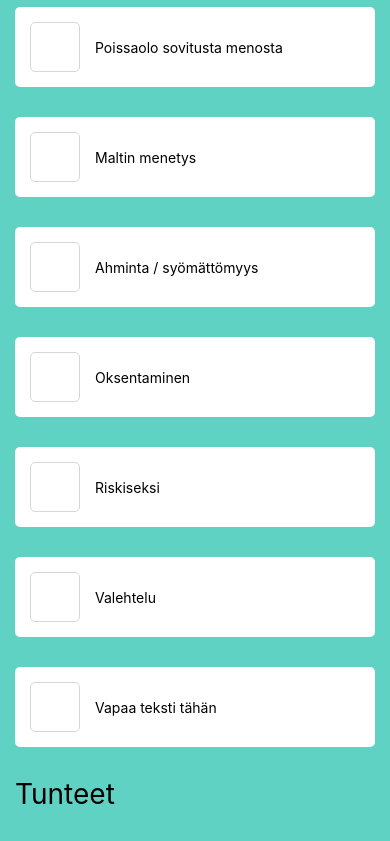
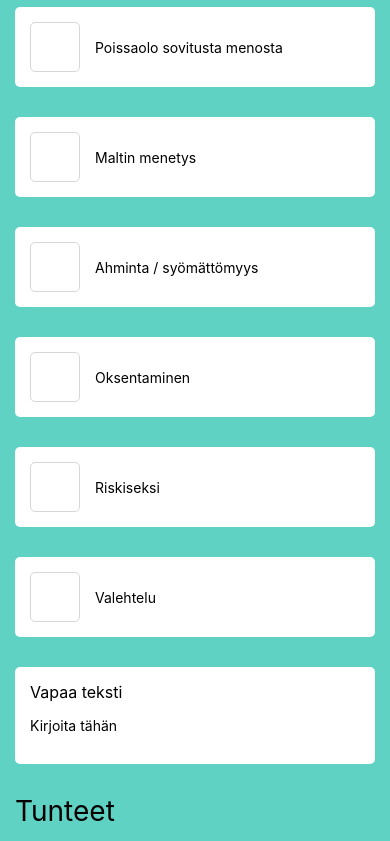
Before and after one commit to GetSomefi/DKT_Viikkokortti2, a React Native app: screen / in a window 390 px wide. Shown: the part 1156-1997 px from the top of the page. Built offline with nearby package versions, Linux system fonts and the light colour scheme.

Commit message:
vapaa teksti

```diff
--- a/App.js
+++ b/App.js
@@ -122,9 +122,9 @@ var options = [
           },
           {
             id:11,
-            type:"selectone",
-            questionSafename:"Vapaa teksti tähän",
-            extraName:"",
+            type:"freetext",
+            questionSafename:"Vapaa teksti",
+            extraName:"Kirjoita tähän",
           }
         ]
       }
@@ -228,12 +228,7 @@ var options = [
             questionSafename:"Asia kerrallaan",
             extraName:"",
           },
-          {
-            id: 6,
-            type: "selectone",
-            questionSafename:"Tee sitä mikä toimii",
-            extraName:"(tehokkuus)",
-          }
+
         ]
       },
       {
--- a/components/DataFragment.js
+++ b/components/DataFragment.js
@@ -8,7 +8,8 @@ import {
   StyleSheet,
   TouchableHighlight,
   Dimensions,
-  Image
+  Image,
+  TextInput,
 } from 'react-native';
 
 var width = Dimensions.get('window').width; //full width
@@ -29,8 +30,10 @@ class Lister extends Component {
       props:this.props.options,
       activeColor:"#8bc586", //green
       inactiveColor:"white",
-      activeColor2:"#f7f7f7", //light gray
+      activeColor2:"#f7f7f7", //lighter gray
       inactiveColor2:"white",
+      activeColor3:"#f1f1f1", //light gray
+      inactiveColor3:"#FFF",
 
       activeIconOpacity:1,
     };
@@ -66,7 +69,41 @@ class Lister extends Component {
         if(itemInner.hasInner){
           itemInner.innerItems.map( (innerItems, i3) => {
             var key = "questionNameInner" + itemInner.innerGroupId + "_" + innerItems.id;
-            //console.log('key ', key );
+	           if(innerItems.type == "freetext"){
+				ret.push(
+				<TouchableHighlight
+					key={key+"_freetext"}
+					onPress={() => this.setState({ isEditing: true })}
+	            >
+		            <View style={{...styles.freeTextParent,
+	                	backgroundColor: this.state.isEditing ? this.state.activeColor3 : this.state.inactiveColor3
+	            	}}>
+					  <Text style={styles.labelHeader}>
+	                	{ this.state.showDebug ? (<Text style={styles.debugTexts}>#{key}#</Text>) : null }
+						{innerItems.questionSafename}
+					  </Text>
+
+					  { this.state.isEditing ?
+					    <TextInput
+					      multiline={true}
+					      value={this.state.txt}
+					      onChangeText={(value) => this.setState({ txt: value })}
+					      autoFocus
+					      onBlur={() => this.setState({ isEditing: false })}
+					    /> :
+					    <Text
+					      style={styles.freeTextEditable}
+					    >
+					      { !this.state.txt ? innerItems.extraName :
+					      	this.state.txt
+					  	  }
+					    </Text>
+					  }
+					</View>
+				</TouchableHighlight>
+				)
+	           }
+	           else{
 	            ret.push(
 	              <TouchableHighlight
 	                onPress={ (evt) => this.onPress(key,evt) }
@@ -99,6 +136,7 @@ class Lister extends Component {
 	                </View>
 	              </TouchableHighlight>
 	            );
+	          }
           });
         }
         else{
@@ -163,43 +201,6 @@ class Lister extends Component {
         }
       });
 
-
-/*
-          if(item.type = "selectone"){
-            console.log('type', item);
-            ret.push(
-              <TouchableHighlight
-                onPress={ (evt) => this.onPress(key,evt) }
-                key={key}>
-                <View style={{...styles.selectableParent,
-                backgroundColor: this.state[key +'-active'] ? this.state.activeColor : this.state.inactiveColor,
-                }}>
-                  <View style={{margin:15}}>
-                    <View style={{...styles.selectableCheckbox,
-                    backgroundColor: this.state[key +'-active'] ? this.state.activeColor2 : this.state.inactiveColor2,
-                    }}>
-                      <Image
-                        style={{
-                          width: 32,
-                          height: 32,
-                          opacity: this.state[key +'-active'] ? this.state.activeIconOpacity : 0,
-                        }}
-                        source={require('../assets/icons/times_320_320.png')}
-                      />
-                    </View>
-                  </View>
-                  <View style={styles.selectableContent}>
-                    <Text>
-                      { this.state.showDebug ? (<Text style={styles.debugTexts}>#{key}#</Text>) : null }
-                      {item.questionSafename}
-                    </Text>
-                  </View>
-                </View>
-              </TouchableHighlight>
-            );
-          }
-*/
-
       var key = "masterView" + item.groupId;
       return(
         <View key={key}>
@@ -241,6 +242,24 @@ const styles = StyleSheet.create({
     padding:padding,
   },
 
+  labelHeader:{
+    fontSize: 16,
+    paddingBottom:padding,
+  },
+
+  freeTextParent: {
+    backgroundColor: '#FFF',
+    borderColor: '#d6d7da',
+    justifyContent:"center",
+    alignItems:"flex-start",
+    margin:padding,
+    padding:padding,
+    borderRadius:borderRadius,
+  },
+  freeTextEditable: {
+    justifyContent:"flex-end",
+    paddingBottom:padding,
+  },
   selectableParent: {
     flex:1,
     flexDirection:'row',
@@ -278,8 +297,8 @@ const styles = StyleSheet.create({
     alignItems:"center",
     justifyContent:"center",
     borderRadius:borderRadius,
-    borderWidth:1,
-    borderColor:'#d6d7da',
+    //borderWidth:1,
+    //borderColor:'#d6d7da',
     marginRight:padding
   },
 });
```
Lines whose indentation alone changed are shown as unchanged.
